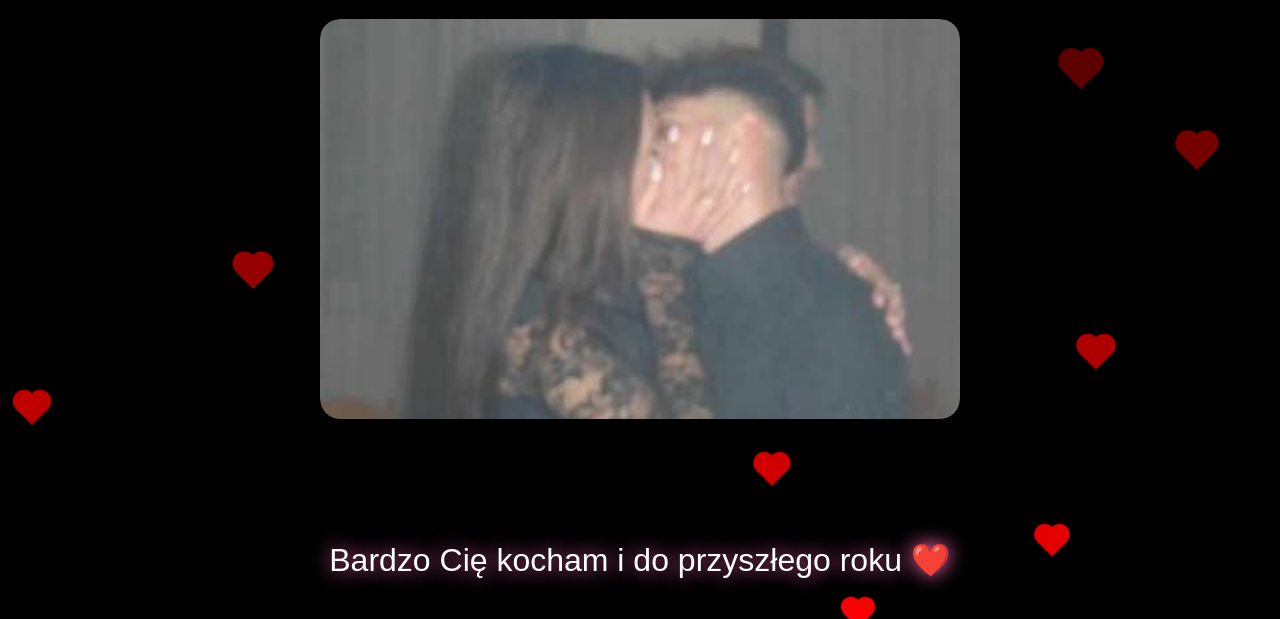
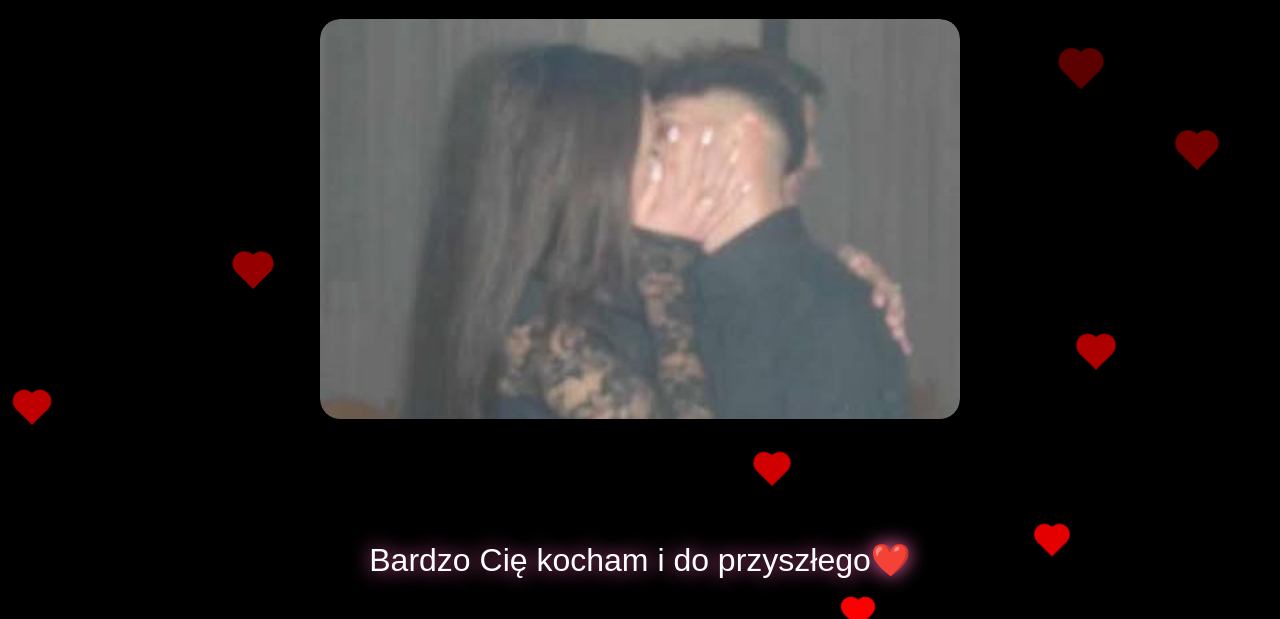
Before and after one commit to 6Zyk6/rok, a plain HTML site: page rok/index.html in a window 1280 px wide. Shown: the part 181-800 px from the top of the page. Drawn offline with Linux system fonts and the light colour scheme.

Commit message:
Update index.html

```diff
--- a/rok/index.html
+++ b/rok/index.html
@@ -174,7 +174,7 @@
     <!-- Dodaj więcej zdjęć jeśli chcesz -->
   </div>
   <div class="bottom-text">
-    Bardzo Cię kocham i do przyszłego roku ❤️
+    Bardzo Cię kocham i do przyszłego❤️
   </div>
   <div class="hearts"></div>
 
```
